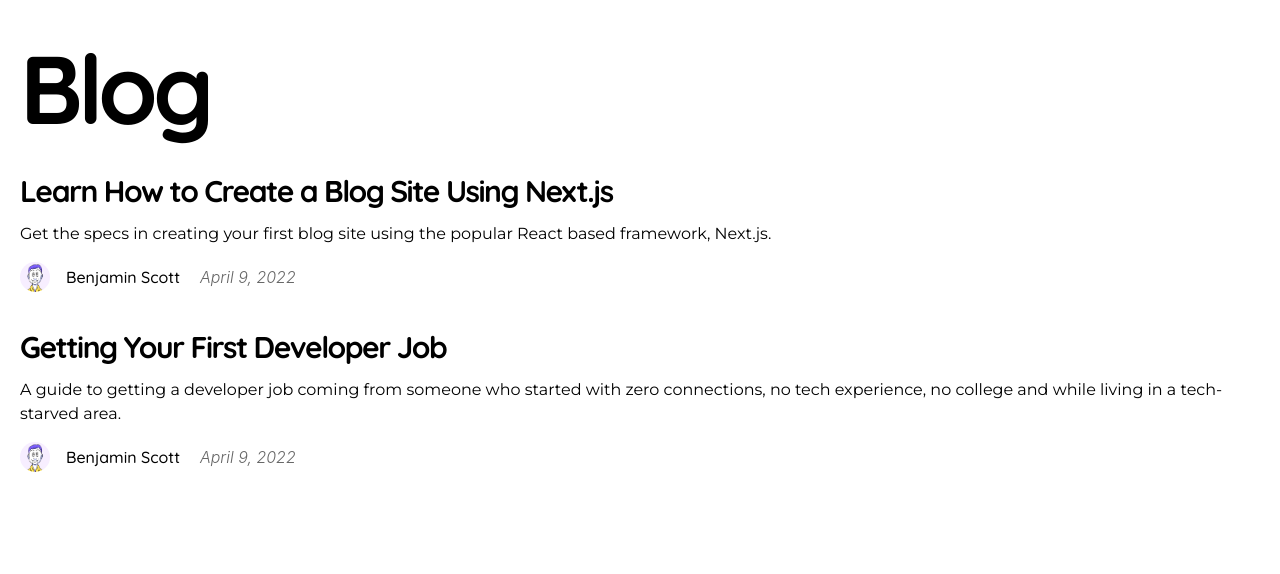
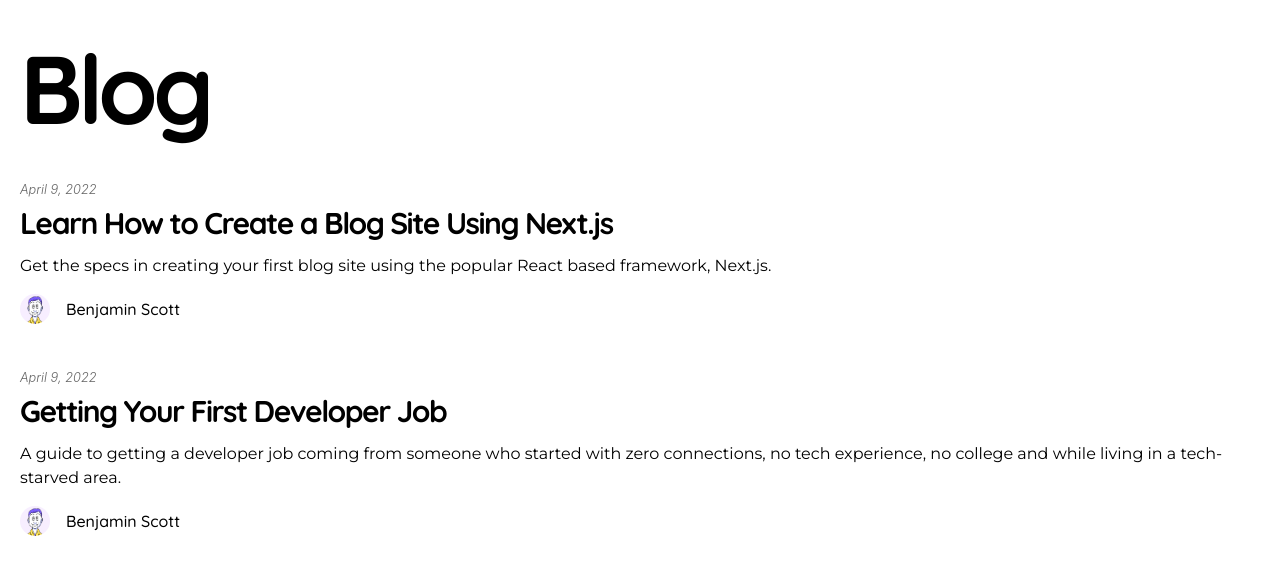
Before and after one commit to benzend/official-portfolio, a Next.js app: page /blog in a window 1280 px wide. Shown: the top 574 px of the page. Built offline with nearby package versions, Linux system fonts and the light colour scheme.

Commit message:
chore: moved date to top of posts in blogpage

```diff
--- a/pages/blog.tsx
+++ b/pages/blog.tsx
@@ -19,14 +19,25 @@ export default function Blog({ posts }: IBlogProps) {
       <div>
         {posts.map((post) => (
           <div key={post.title} className="mb-10">
+            <div className="mb-2">
+              <DateFormatter
+                dateString={post.date}
+                customStyles={{
+                  fontStyle: 'italic',
+                  fontWeight: 300,
+                  color: '#666',
+                  fontSize: '.8rem',
+                }}
+              />
+            </div>
             <Link href={`/posts/${post.slug}`}>
               <h2 className="text-2xl md:text-3xl font-bold tracking-tighter leading-tight md:leading-none mb-4 hover:underline cursor-pointer">
                 {post.title}
               </h2>
             </Link>
+
             <p className="mb-4">{post.excerpt}</p>
 
-            <div className="flex flex-col sm:flex-row sm:items-center sm:gap-x-5">
             <Avatar
               name={post.author.name}
               picture={post.author.picture}
@@ -39,15 +50,6 @@ export default function Blog({ posts }: IBlogProps) {
                 },
               }}
             />
-              <DateFormatter
-                dateString={post.date}
-                customStyles={{
-                  fontStyle: 'italic',
-                  fontWeight: 300,
-                  color: '#666',
-                }}
-              />
-            </div>
           </div>
         ))}
       </div>
```
Lines whose indentation alone changed are shown as unchanged.
